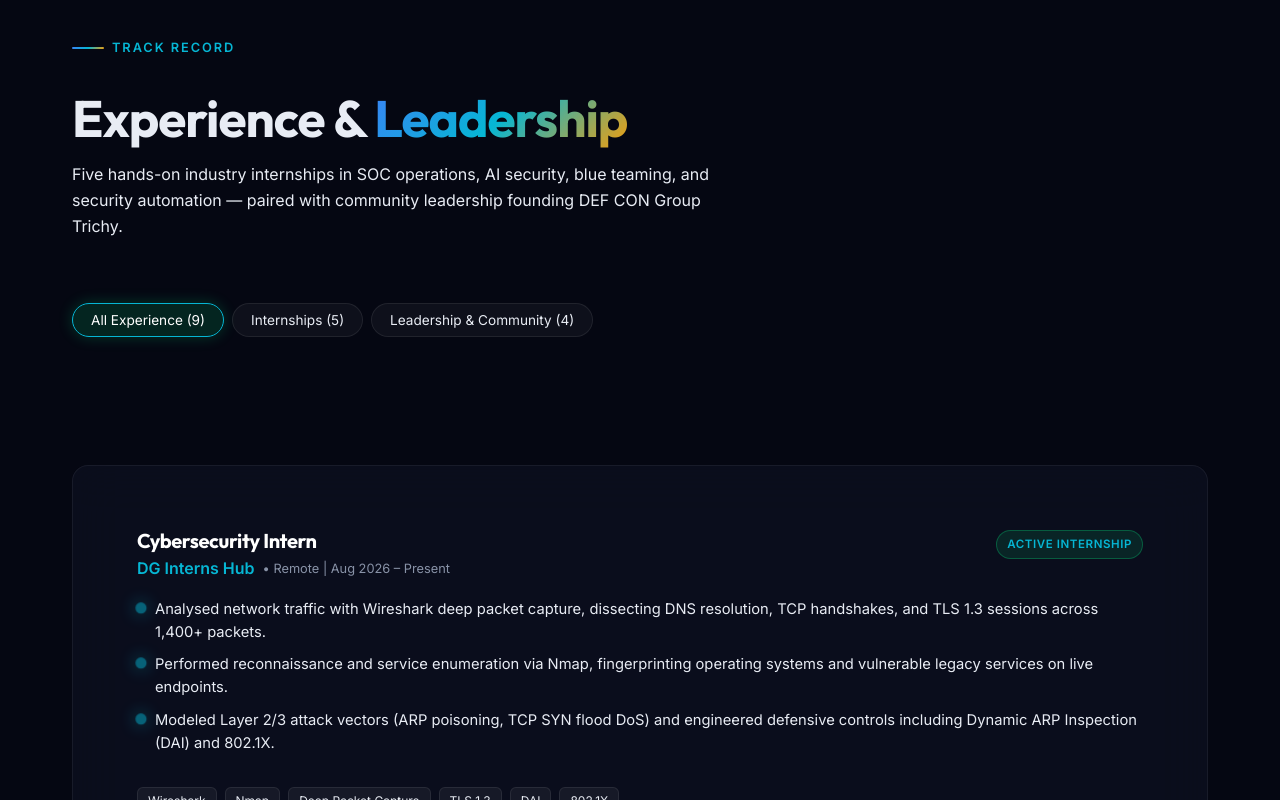
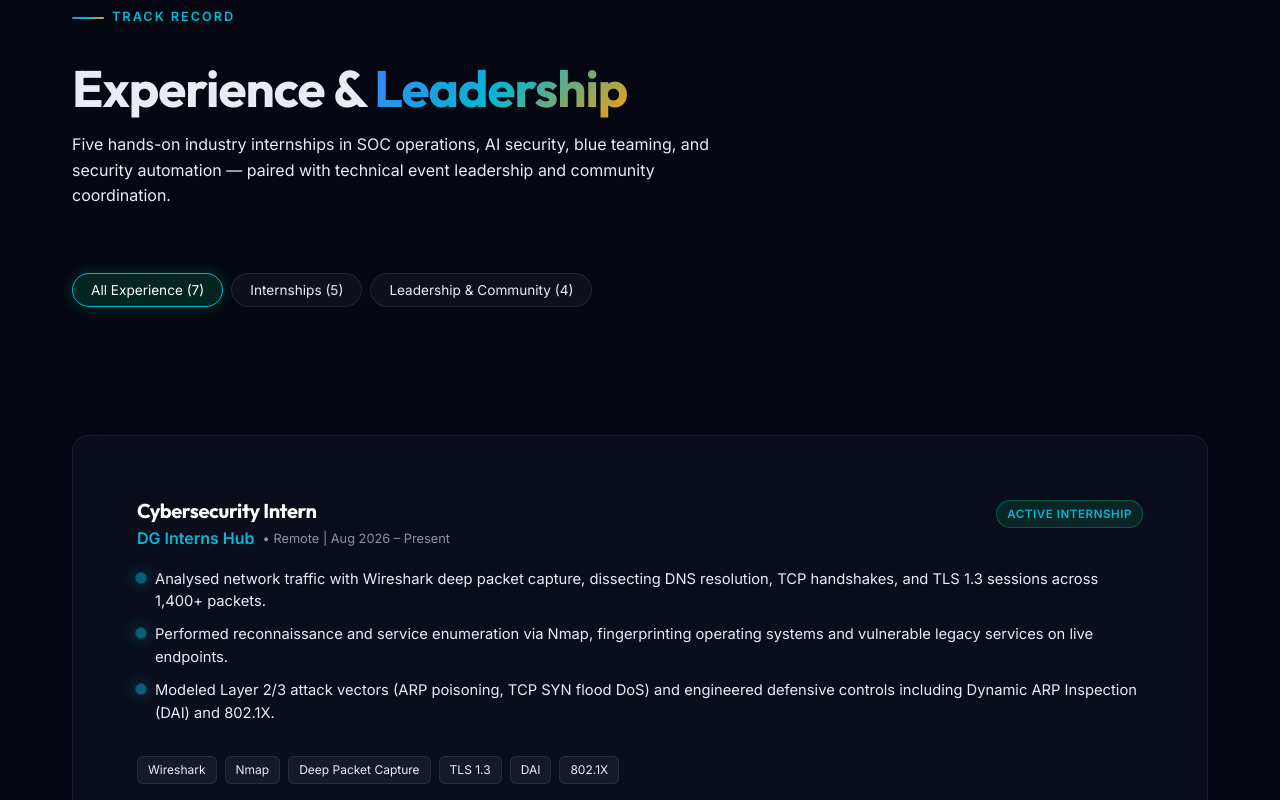
Before and after one commit to Vrishinram/portfolio, a Next.js app: page / in a window 1280 px wide. Shown: the part 3280-4080 px from the top of the page. Built offline with nearby package versions, Linux system fonts and the light colour scheme.

Commit message:
fix: remove defcon lead and google student ambassador references

```diff
--- a/src/components/AboutSection.tsx
+++ b/src/components/AboutSection.tsx
@@ -36,7 +36,7 @@ export default function AboutSection() {
           response, and security tool development. First-author of a peer-reviewed IoT intrusion
           detection paper (Impact Factor 8.76, 98.31% accuracy), holder of 10+ certifications
           including ISO/IEC 27001:2022 Lead Auditor, Certified LLM Security Expert (CLLMSE),
-          and COFPS, and Primary Organizer of DEF CON Group Tiruchirappalli (DC0431).
+          and COFPS.
         </motion.p>
 
         <motion.div custom={3} variants={fadeUp} className={styles.stats}>
--- a/src/components/ExperienceSection.tsx
+++ b/src/components/ExperienceSection.tsx
@@ -90,34 +90,7 @@ const experiences: ExperienceItem[] = [
     ],
     tags: ['Splunk SIEM', 'Wireshark', 'Alert Triage', 'Detection Engineering', 'Traffic Analysis'],
   },
-  {
-    id: 'defcon-trichy',
-    category: 'leadership',
-    role: 'Primary Organizer',
-    organization: 'DEF CON Group Tiruchirappalli (DC0431 / DCG91431)',
-    period: 'Aug 2026 – Present',
-    location: 'Tiruchirappalli',
-    badge: 'Community Founder',
-    highlights: [
-      'Founded and registered the official DEF CON Group in Trichy, organizing workshops in network security, packet analysis, and CTF competitions.',
-      'Fostered a collaborative community for ethical hackers, students, and cybersecurity researchers across the region.',
-    ],
-    tags: ['DEF CON', 'DC0431', 'Community Leadership', 'CTF Competitions', 'Network Security'],
-  },
-  {
-    id: 'google-ambassador',
-    category: 'leadership',
-    role: 'Google Campus Ambassador',
-    organization: 'Dhanalakshmi Srinivasan University',
-    period: 'May 2026 – Present',
-    location: 'Trichy',
-    badge: 'Ambassador',
-    highlights: [
-      'Represent Google developer technologies and AI tools across campus, conducting student workshops and developer sessions.',
-      'Evangelize hands-on generative AI, developer ecosystems, and cloud technologies to 300+ students.',
-    ],
-    tags: ['Google', 'Campus Ambassador', 'Developer Relations', 'AI Workshops'],
-  },
+
   {
     id: 'nexus-26',
     category: 'leadership',
@@ -171,7 +144,7 @@ export default function ExperienceSection() {
           Experience &amp; <span className="grad-text">Leadership</span>
         </h2>
         <p style={{ color: 'var(--text-secondary)', marginBottom: 'var(--space-xl)', maxWidth: '640px' }}>
-          Five hands-on industry internships in SOC operations, AI security, blue teaming, and security automation — paired with community leadership founding DEF CON Group Trichy.
+          Five hands-on industry internships in SOC operations, AI security, blue teaming, and security automation — paired with technical event leadership and community coordination.
         </p>
 
         <div className={styles.filters}>
```
